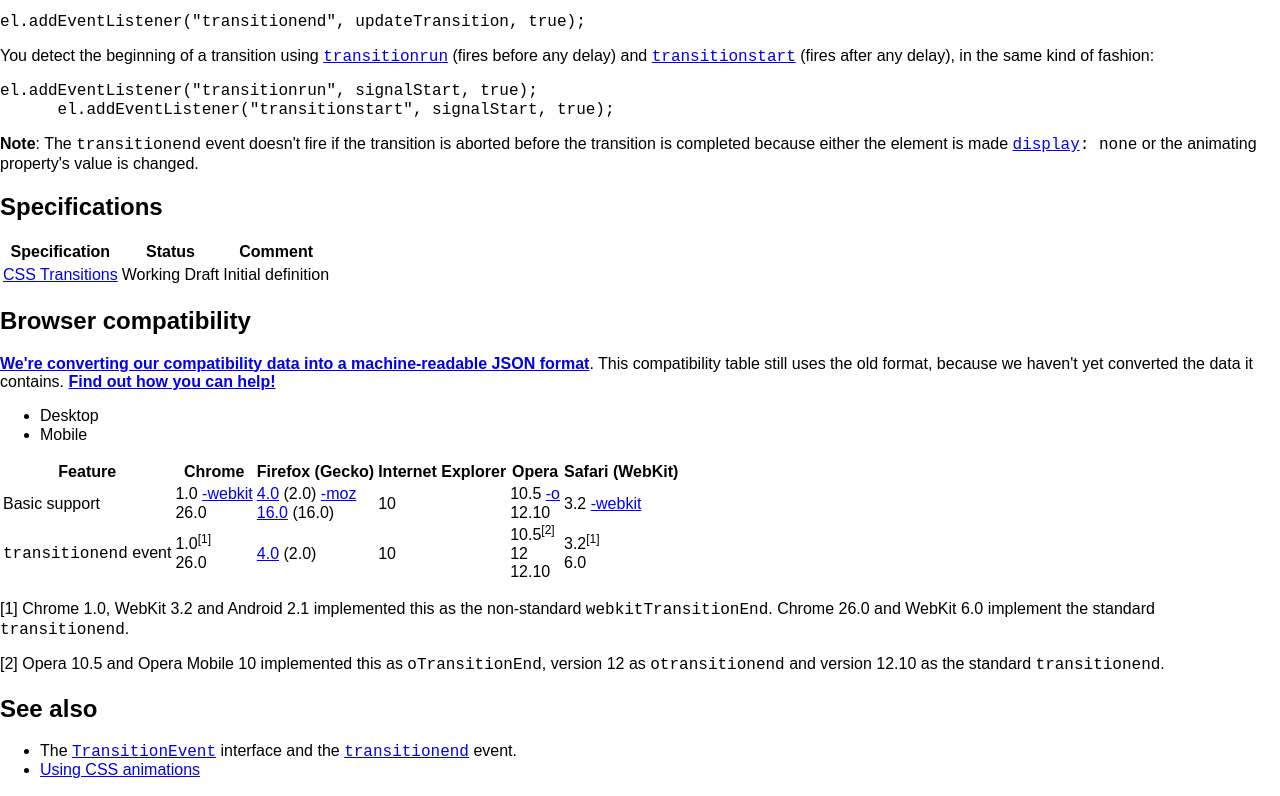
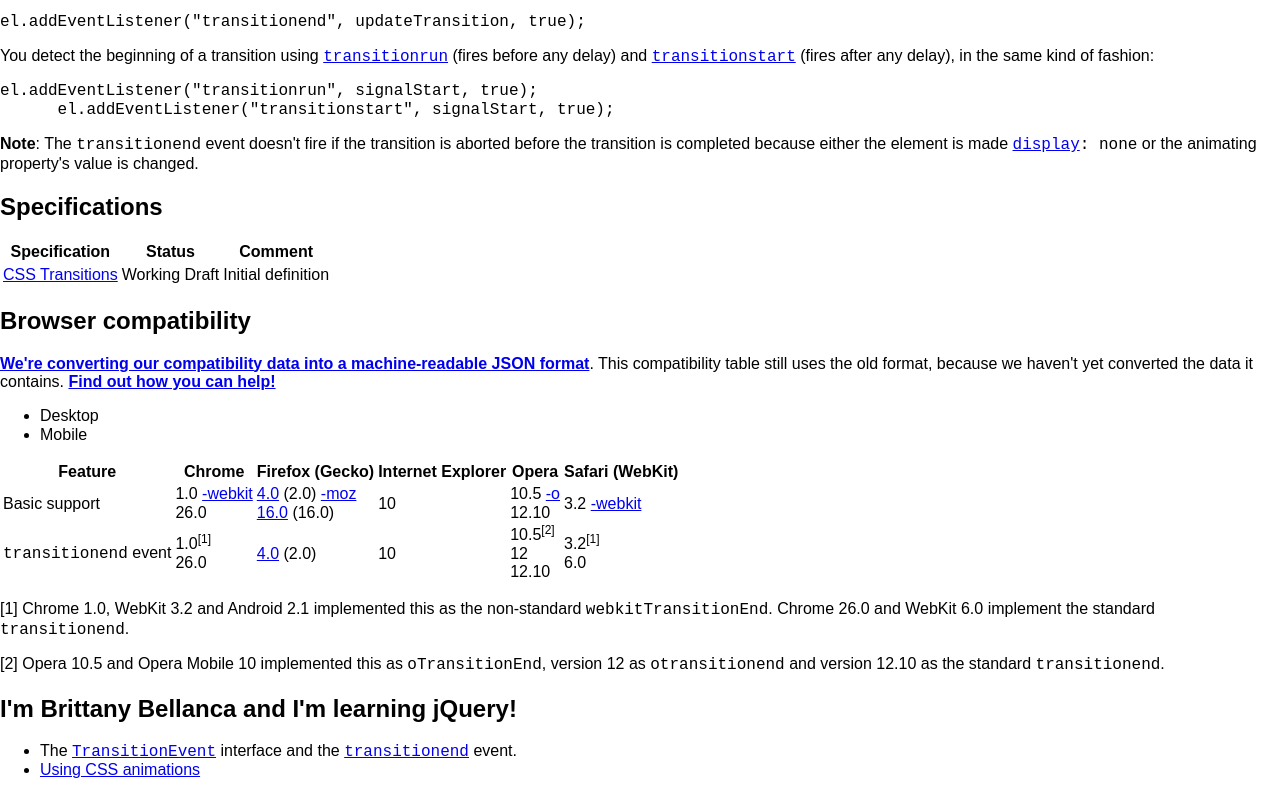
Before and after one commit to bSquaredweb/assignment-7_bellanca_brittany, a plain HTML site: page index.html in a window 1280 px wide. Shown: the part 5199-5995 px from the top of the page. Drawn offline with Linux system fonts and the light colour scheme.

Commit message:
completed headings branch

```diff
--- a/index.html
+++ b/index.html
@@ -1123,7 +1123,7 @@
       </ul>
     </article>
 
-    <script type="js/jquery-3.3.1.min.js"></script>
+    <script src="js/jquery-3.3.1.min.js"></script>
     <script src="js/main.js"></script>
   </body>
 </html>
--- a/js/main.js
+++ b/js/main.js
@@ -0,0 +1,4 @@
+$(document).ready(function() {
+  var headings = $('h2');
+  $(headings).last().text('I\'m Brittany Bellanca and I\'m learning jQuery!');
+});
```
